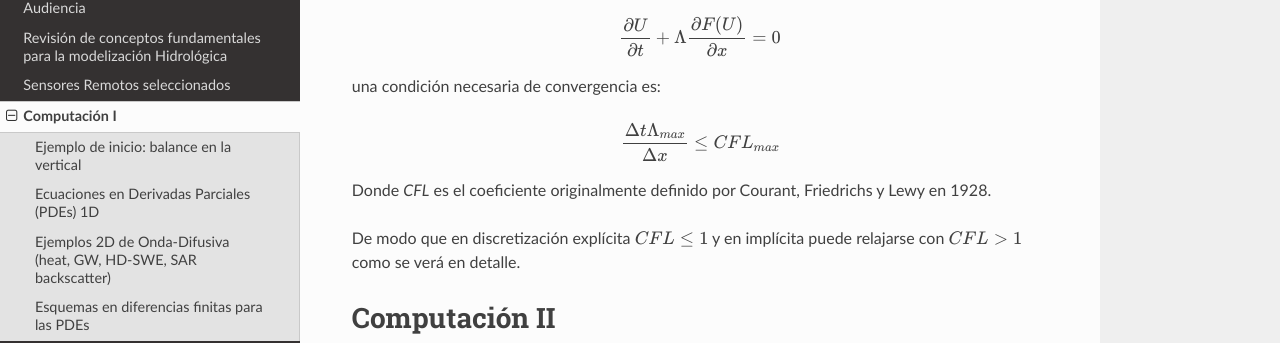
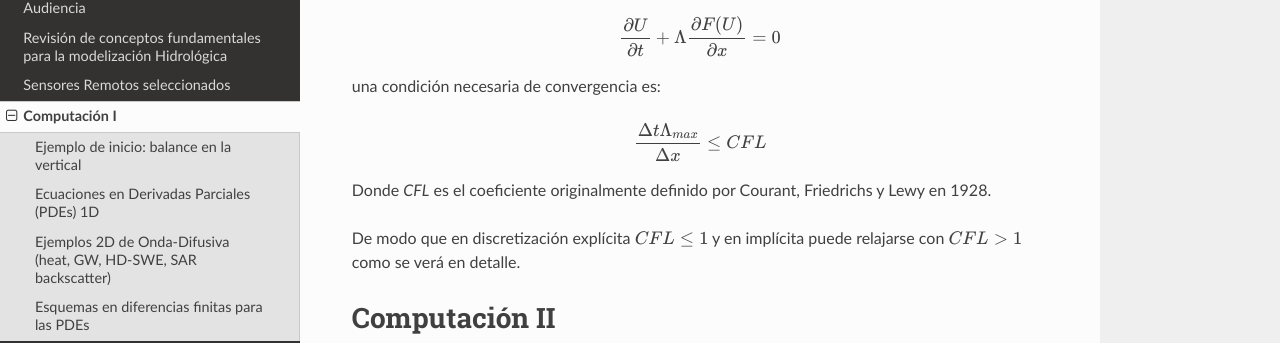
Before and after one commit to ivillamadrid/HidrologiaXXI, a Sphinx documentation site: the page built from docs/source/computacion.rst, in a window 1280 px wide and 900 px high, scrolled down 2297 px. Shown: the part 137-480 px from the top of the window. Built offline with Sphinx 7.4.7 and the Read the Docs theme 2.0.0, drawn with Linux system fonts in a browser that asks for light colours.

Commit message:
Update computacion.rst

```diff
--- a/docs/source/computacion.rst
+++ b/docs/source/computacion.rst
@@ -110,7 +110,7 @@ Para las PDE, especialmente las hiperbólicas, se requiere relacionar cuidadosam
 
 una condición necesaria de convergencia es:
 
-.. math:: \frac{\Delta t \Lambda_{max}}{\Delta x} \le CFL_{max}
+.. math:: \frac{\Delta t \Lambda_{max}}{\Delta x} \le CFL
 
 Donde *CFL* es el coeficiente originalmente definido por Courant, Friedrichs y Lewy en 1928.
 
```
